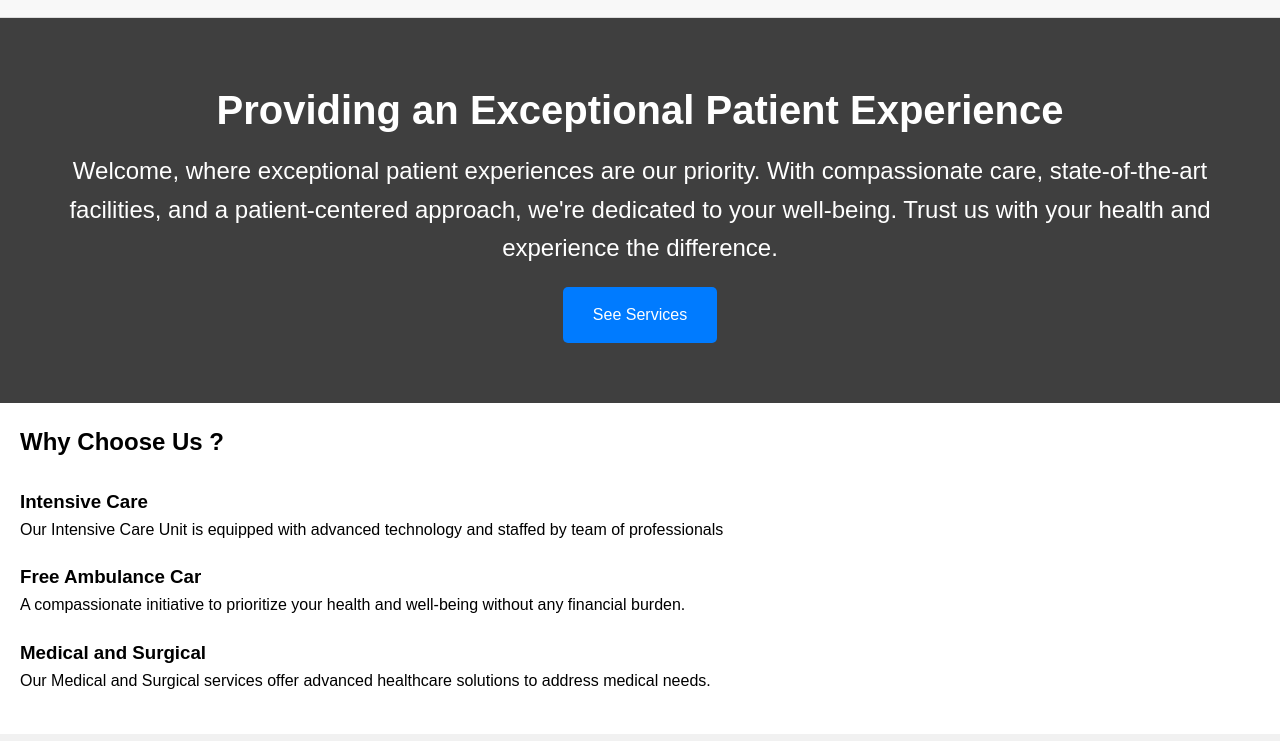
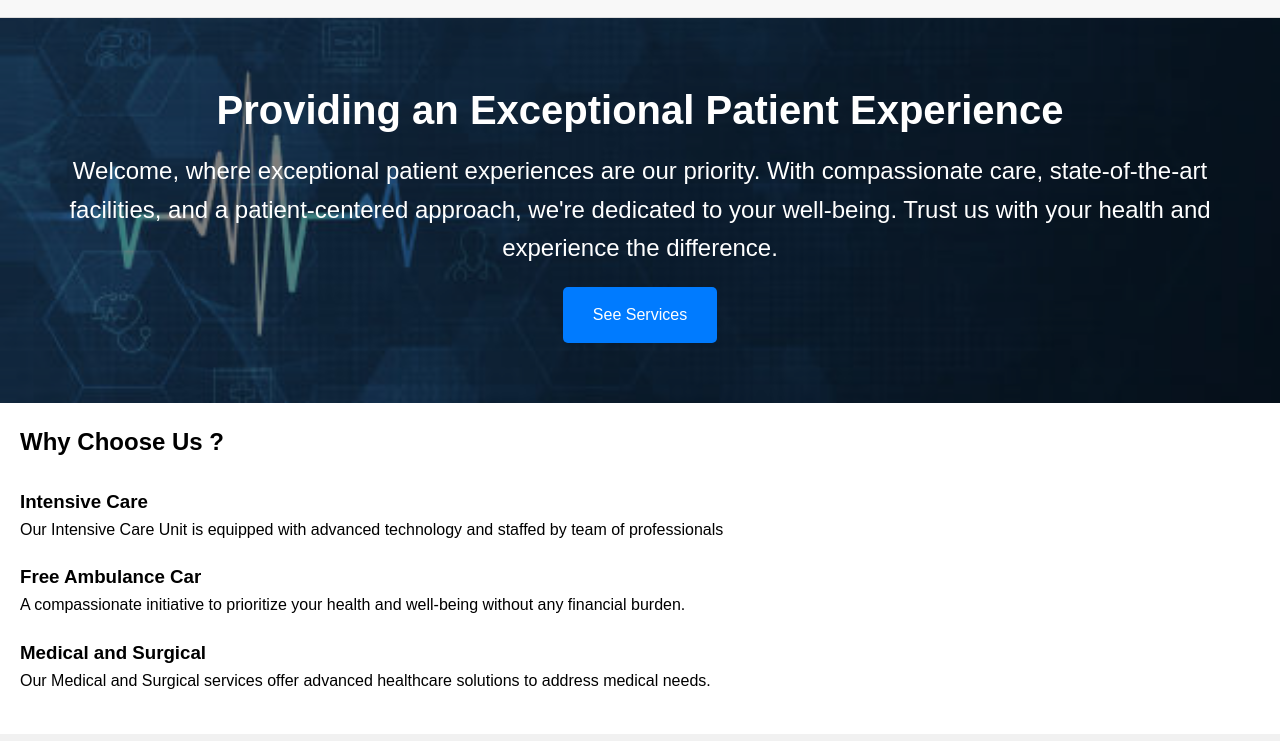
Before and after one commit to Manuja-15/MedicalCare, a plain HTML site: page index.html in a window 1280 px wide. Shown: the part 74-815 px from the top of the page. Drawn offline with Linux system fonts and the light colour scheme; the site is published under a folder, as on GitHub Pages, so addresses that start at the root find nothing.

Commit message:
change location of image

```diff
--- a/Styles/homestyles.css
+++ b/Styles/homestyles.css
@@ -187,7 +187,7 @@ footer {
     padding: 20px;
     background-size: cover;
     background-position: center;
-    background-image: url('/Images/home/bck-groun-img.jpg');
+    background-image: url('../Images/home/bck-groun-img.jpg');
     background-color: rgba(0, 0, 0, 0.5); /* Fallback background color */
 }
 
```
